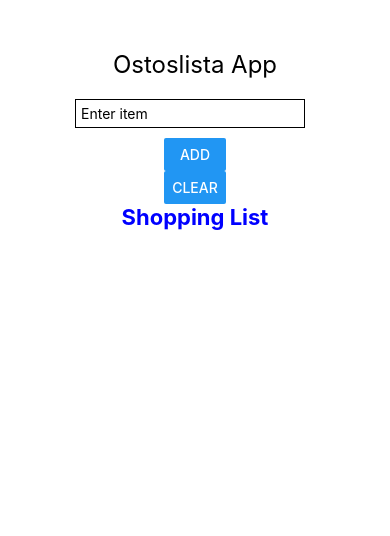
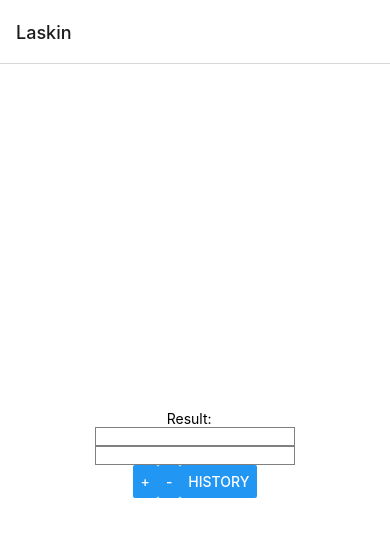
Before and after one commit to AlexKiippa/MobileProgrammingCourse, a React Native app in the folder mobileApp/: screen /Laskin in a window 390 px wide. Shown: the top 536 px of the page. Built offline with nearby package versions, Linux system fonts and the light colour scheme.

Commit message:
Calculator with history tab

```diff
--- a/mobileApp/App.js
+++ b/mobileApp/App.js
@@ -2,9 +2,21 @@
 import React, { useState } from 'react';
 import {FlatList, Image, Alert, Button, StyleSheet, Text, View, TextInput } from 'react-native';
 
+import { NavigationContainer } from '@react-navigation/native';
+import { createBottomTabNavigator } from '@react-navigation/bottom-tabs';
+import { createNativeStackNavigator } from '@react-navigation/native-stack';
+
+
+
 import Laskin from './components/laskin.js'
 import GuessNumber from './components/guessNumber.js'
 import Ostoslista from './components/ostoslista.js'
+import HomeScreen from './components/Homescreen.js';
+import History from './components/history.js';
+
+
+const Tab = createBottomTabNavigator();
+const Stack = createNativeStackNavigator();
 
 
 export default function App() {
@@ -13,19 +25,22 @@ export default function App() {
 
   return (
     <View style={styles.container}>
+<NavigationContainer>
+<Stack.Navigator>
+  <Stack.Screen name="Laskin" component={Laskin} />
+  <Stack.Screen name="History" component={History}/>
+</Stack.Navigator>
+</NavigationContainer>
 
-        <Ostoslista></Ostoslista>
 
     </View>
   );
 }
 
-//<Laskin></Laskin>  <GuessNumber></GuessNumber>
+//<Laskin></Laskin>  <GuessNumber></GuessNumber>  <Ostoslista></Ostoslista>
 const styles = StyleSheet.create({
   container: {
     flex: 1,
-    backgroundColor: '#fff',
-    alignItems: 'center',
-    justifyContent: 'center',
+
   },
 });
--- a/mobileApp/components/laskin.js
+++ b/mobileApp/components/laskin.js
@@ -1,8 +1,13 @@
 import { StatusBar } from 'expo-status-bar';
 import React, { useState } from 'react';
 import { FlatList, Button, StyleSheet, Text, View, TextInput } from 'react-native';
+import { NavigationContainer } from '@react-navigation/native';
+import { createNativeStackNavigator } from '@react-navigation/native-stack';
 
-export default function Laskin() {
+
+
+
+export default function Laskin({ navigation }) {
   const [text1, setText1] = useState('');
   const [text2, setText2] = useState('');
   const [data, setData] = useState([]);
@@ -13,33 +18,20 @@ export default function Laskin() {
     let luku1 = parseInt(text1);
     let luku2 = parseInt(text2);
     let summa = luku1 + luku2;
-    setVastaus(summa)
+    setVastaus(summa);
 
-    setData([
-      ...data,
-      { key: luku1, type: 'number' },
-      { key: ' + ', type: 'operator' },
-      { key: luku2, type: 'number' },
-      { key: ' = ', type: 'operator' },
-      { key: summa.toString(), type: 'result' },
-      { key: '', type: 'empty' },
-    ]);
+    const calculationString = `${luku1} + ${luku2} = ${summa}`;
+    setData([...data, calculationString, '']);
   };
 
   const buttonPressed2 = () => {
     let luku1 = parseInt(text1);
     let luku2 = parseInt(text2);
     let summa = luku1 - luku2;
-    setVastaus(summa)
-    setData([
-      ...data,
-      { key: luku1, type: 'number' },
-      { key: ' - ', type: 'operator' },
-      { key: luku2, type: 'number' },
-      { key: ' = ', type: 'operator' },
-      { key: summa.toString(), type: 'result' },
-      { key: '', type: 'empty' },
-    ]);
+    setVastaus(summa);
+
+    const calculationString = `${luku1} - ${luku2} = ${summa}`;
+    setData([...data, calculationString, '']);
   };
 
   return (
@@ -60,26 +52,10 @@ export default function Laskin() {
       <View style={{ flexDirection: 'row', justifyContent: 'space-around' }}>
         <Button onPress={buttonPressed1} title='+' />
         <Button onPress={buttonPressed2} title='-' />
+        <Button title="History" onPress={() => navigation.navigate('History', { historyData: data } )} />
       </View>
-      <Text>History</Text>
-      <FlatList
-  style={{ maxHeight: 200 }}
-  data={data}
-  horizontal
-  renderItem={({ item }) => (
-    <View style={styles.itemContainer}>
-      <Text
-        style={[
-          item.type === 'result' ? styles.resultText : styles.normalText,
-          item.type === 'empty' && styles.emptyText,
-        ]}
-      >
-        {item.key}
-      </Text>
-    </View>
-  )}
-  keyExtractor={(item, index) => index.toString()}
-/>
+
+
       <StatusBar style='auto' />
     </View>
   );
```
Also changed, not shown: mobileApp/package.json (+6 -1 lines), 1 other file (tests, documents, lock files or other folders).
